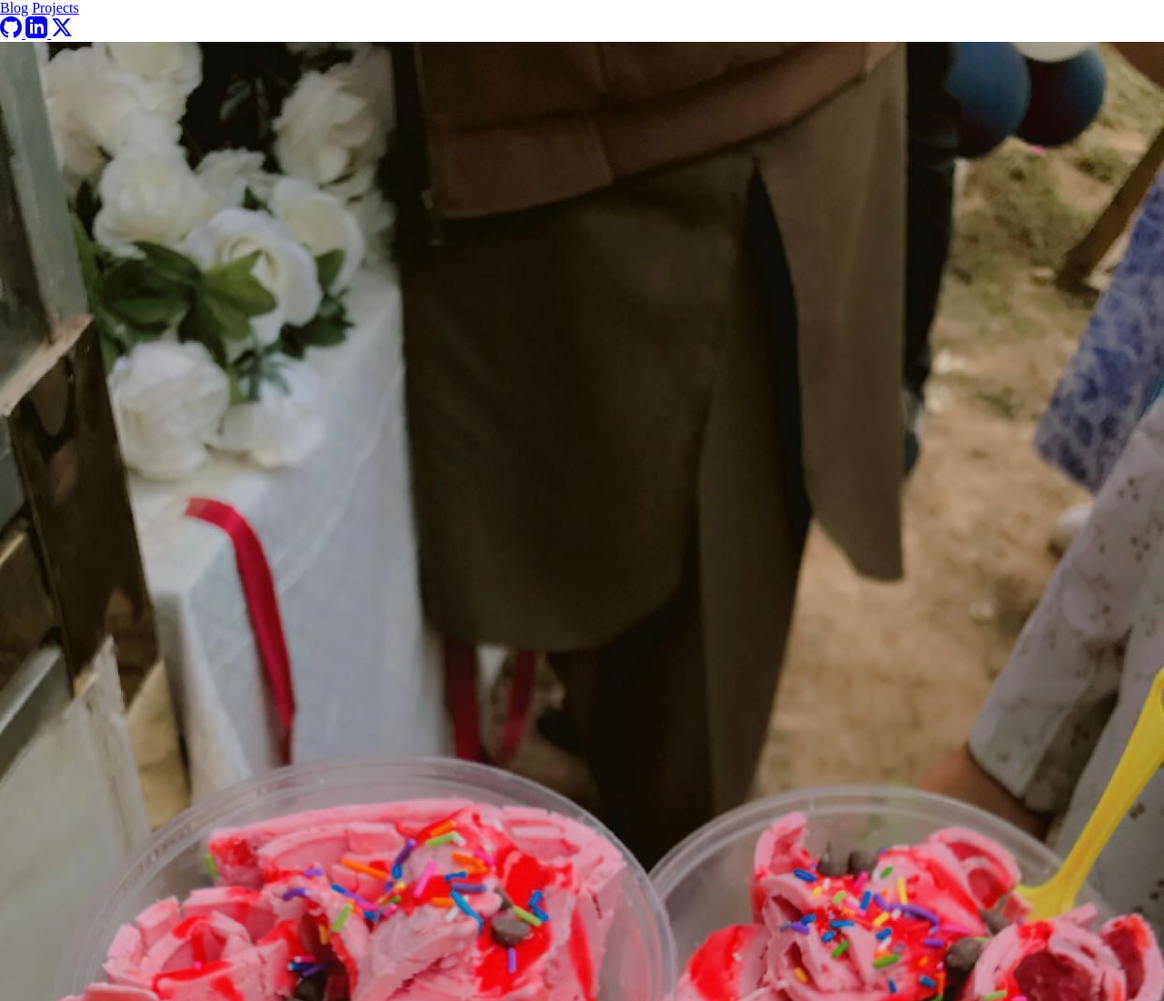
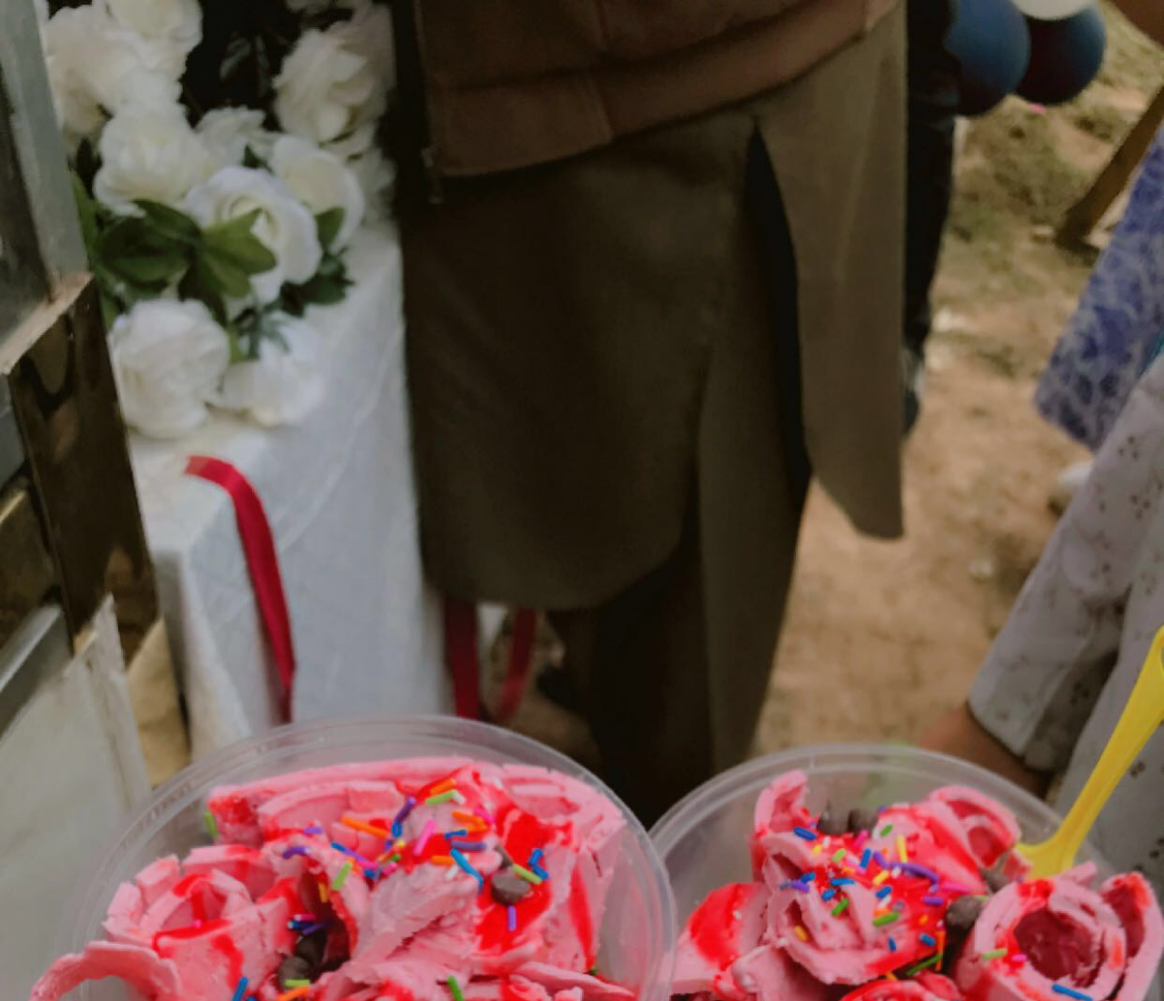
Before and after one commit to MahraibFatima/SilentLens, an Astro site: page / in a window 1280 px wide. Shown: the top 1100 px of the page at 91% size. Built offline with nearby package versions, Linux system fonts and the light colour scheme; Astro itself is replaced by a stand-in of ours.

```diff
--- a/src/pages/index.astro
+++ b/src/pages/index.astro
@@ -26,68 +26,6 @@
 <Layout>
   <div class="w-full bg-[#0b0704]">
     <header class="fixed top-0 text-white left-0 w-full z-50 py-4 px-8">
-      <nav class="flex justify-between items-center max-w-7xl mx-auto">
-        <div class="flex items-center text-lg">
-          <a href="#" class="nav-link">Blog</a>
-          <a href="#" class="nav-link">Projects</a>
-        </div>
-        <div class="flex items-center">
-          <a
-            href="https://github.com/mahraib"
-            target="_blank"
-            rel="noopener noreferrer"
-            class="social-icon"
-          >
-            <svg
-              xmlns="http://www.w3.org/2000/svg"
-              width="24"
-              height="24"
-              fill="currentColor"
-              viewBox="0 0 24 24"
-            >
-              <path
-                d="M12 0c-6.626 0-12 5.373-12 12 0 5.302 3.438 9.8 8.207 11.387.599.111.793-.261.793-.577v-2.234c-3.338.726-4.033-1.416-4.033-1.416-.546-1.387-1.333-1.756-1.333-1.756-1.089-.745.083-.729.083-.729 1.205.084 1.839 1.237 1.839 1.237 1.07 1.834 2.807 1.304 3.492.997.107-.775.418-1.305.762-1.604-2.665-.305-5.467-1.334-5.467-5.931 0-1.311.469-2.381 1.236-3.221-.124-.303-.535-1.524.117-3.176 0 0 1.008-.322 3.301 1.23.957-.266 1.983-.399 3.003-.404 1.02.005 2.047.138 3.006.404 2.291-1.552 3.297-1.23 3.297-1.23.653 1.653.242 2.874.118 3.176.77.84 1.235 1.911 1.235 3.221 0 4.609-2.807 5.624-5.479 5.921.43.372.823 1.102.823 2.222v3.293c0 .319.192.694.801.576 4.765-1.589 8.199-6.086 8.199-11.386 0-6.627-5.373-12-12-12z"
-              ></path>
-            </svg>
-          </a>
-          <a
-            href="https://linkedin.com/in/mahraib"
-            target="_blank"
-            rel="noopener noreferrer"
-            class="social-icon"
-          >
-            <svg
-              xmlns="http://www.w3.org/2000/svg"
-              width="24"
-              height="24"
-              fill="currentColor"
-              viewBox="0 0 24 24"
-            >
-              <path
-                d="M19 0h-14c-2.761 0-5 2.239-5 5v14c0 2.761 2.239 5 5 5h14c2.762 0 5-2.239 5-5v-14c0-2.761-2.238-5-5-5zm-11 19h-3v-11h3v11zm-1.5-12.268c-.966 0-1.75-.79-1.75-1.764s.784-1.764 1.75-1.764 1.75.79 1.75 1.764-.783 1.764-1.75 1.764zm13.5 12.268h-3v-5.604c0-3.368-4-3.113-4 0v5.604h-3v-11h3v1.765c1.396-2.586 7-2.777 7 2.476v6.759z"
-              ></path>
-            </svg>
-          </a>
-          <a
-            href="https://twitter.com/mahraib"
-            target="_blank"
-            rel="noopener noreferrer"
-            class="social-icon"
-          >
-            <svg
-              xmlns="http://www.w3.org/2000/svg"
-              width="24"
-              height="24"
-              fill="currentColor"
-              viewBox="0 0 24 24"
-            >
-              <path
-                d="M18.244 2.25h3.308l-7.227 8.26 8.502 11.24H16.17l-5.214-6.817L4.99 21.75H1.68l7.73-8.835L1.254 2.25H8.08l4.713 6.231zm-1.161 17.52h1.833L7.084 4.126H5.117z"
-              ></path>
-            </svg>
-          </a>
-        </div>
-      </nav>
     </header>
     <div class="grid sm:grid-cols-8 grid-cols-4 sm:grid-rows-20 gap-2 overflow-hidden">
       <div class="elem col-span-1 row-span-1" style="--r: 1; --c: 3;">
```
